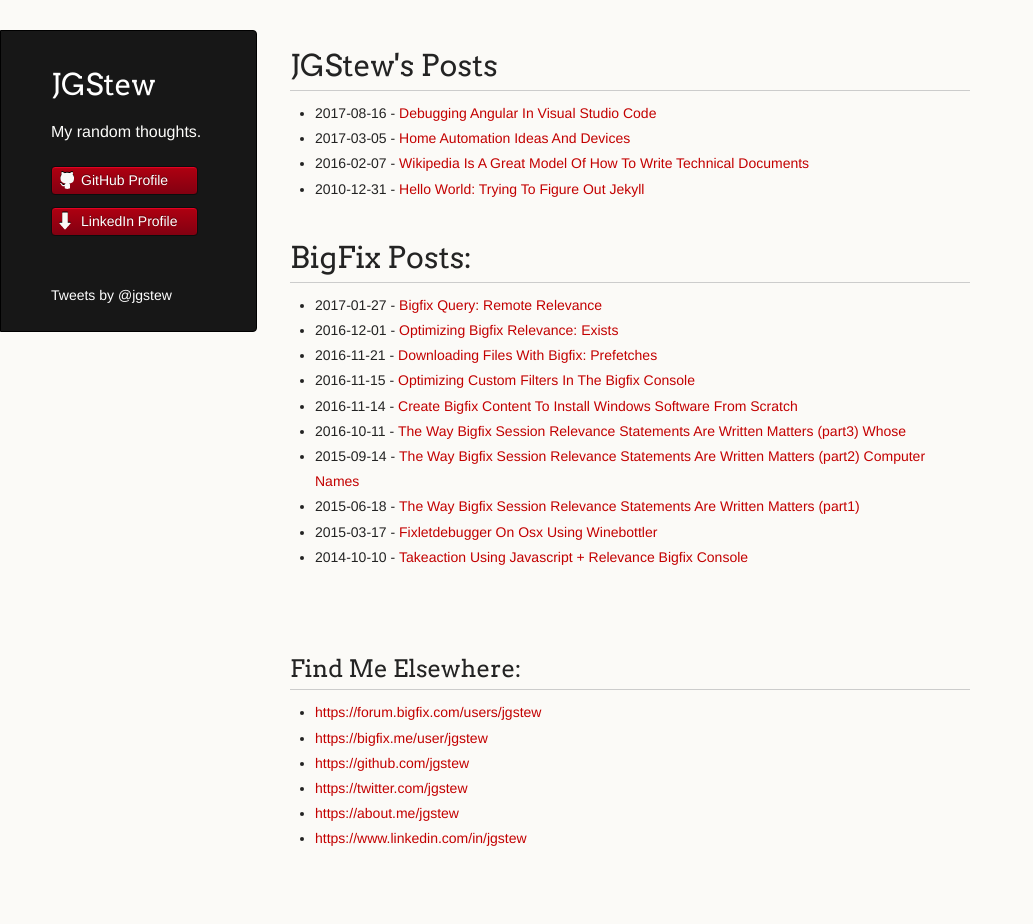
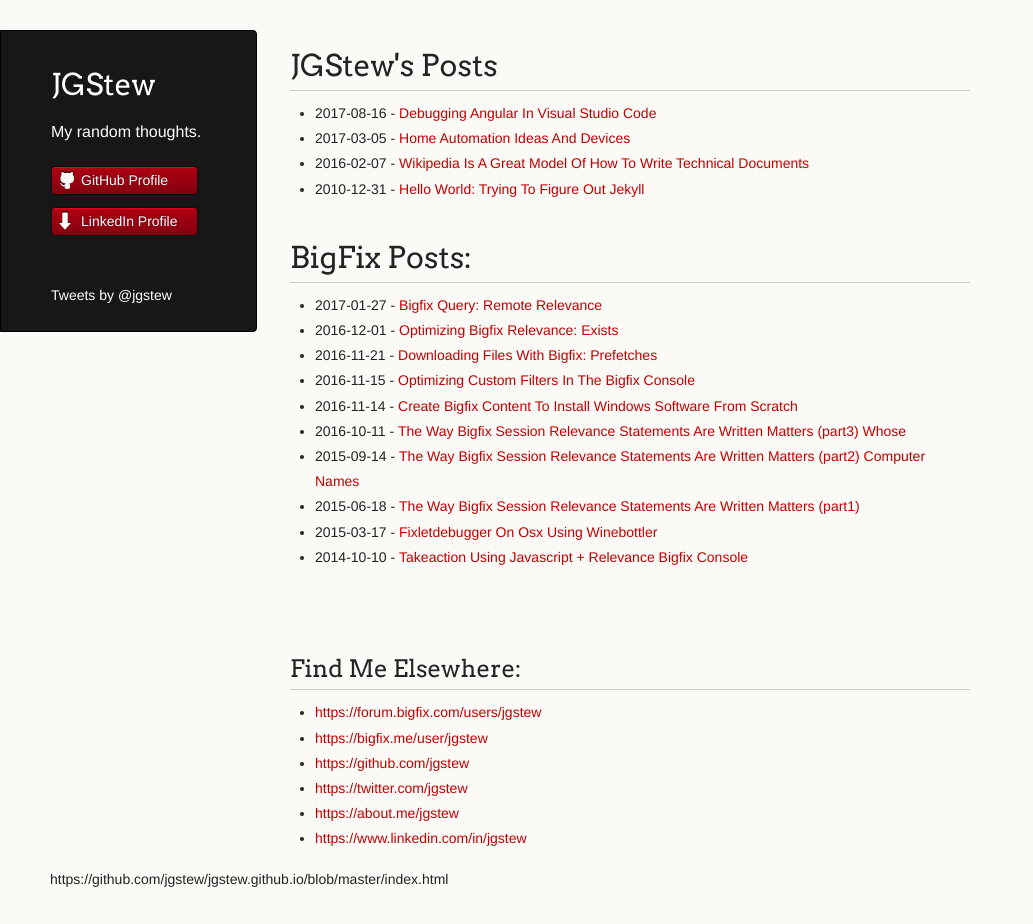
Before and after one commit to jgstew/jgstew.github.io, a Jekyll site: the page built from index.html, in a window 1280 px wide and 924 px high. Shown: the whole window, without its empty margins (0-1033 px from the left). Built offline with Jekyll 4.4.1, drawn with Linux system fonts in a browser that asks for light colours; comment, search, counter and statistics services are not loaded.

Commit message:
Update default.html
https://stackoverflow.com/a/25085766/861745

```diff
--- a/_layouts/default.html
+++ b/_layouts/default.html
@@ -33,7 +33,7 @@
         {{ content }}
       </section>
       <footer>
-        <p><small>  </small></p>
+        <p><small>https://github.com/jgstew/jgstew.github.io/blob/master/{{ page.path }}</small></p>
       </footer>
     </div>
     <!--[if !IE]><script>fixScale(document);</script><![endif]-->
```
